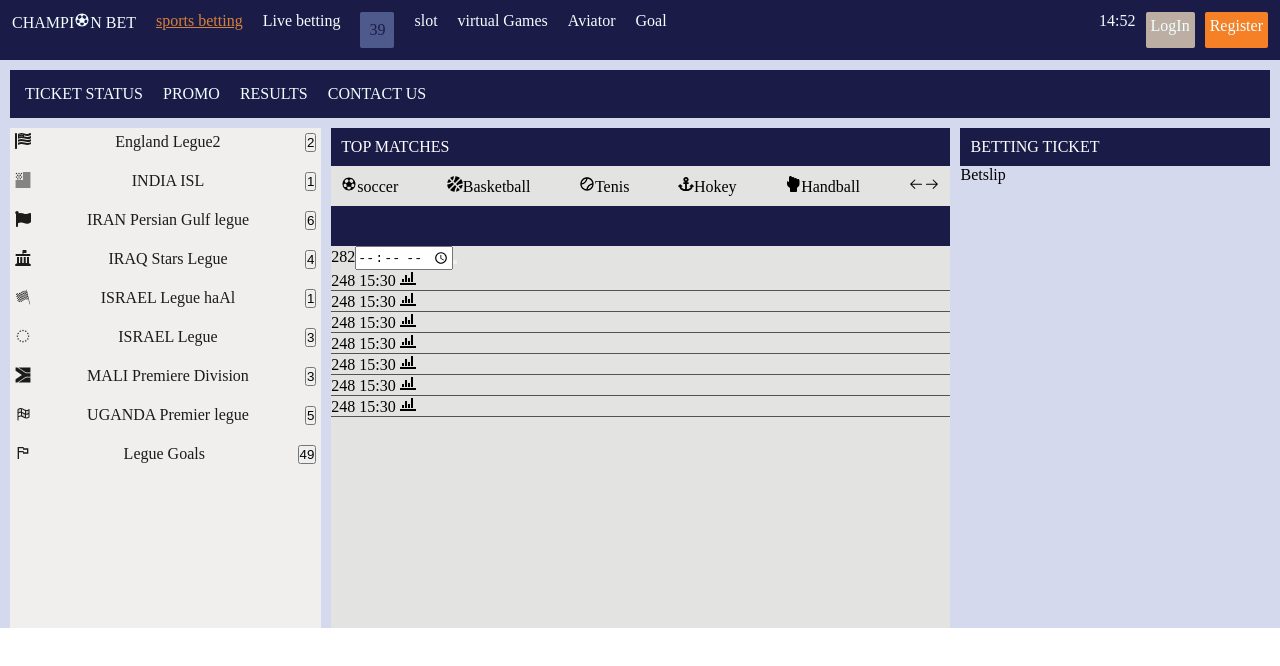
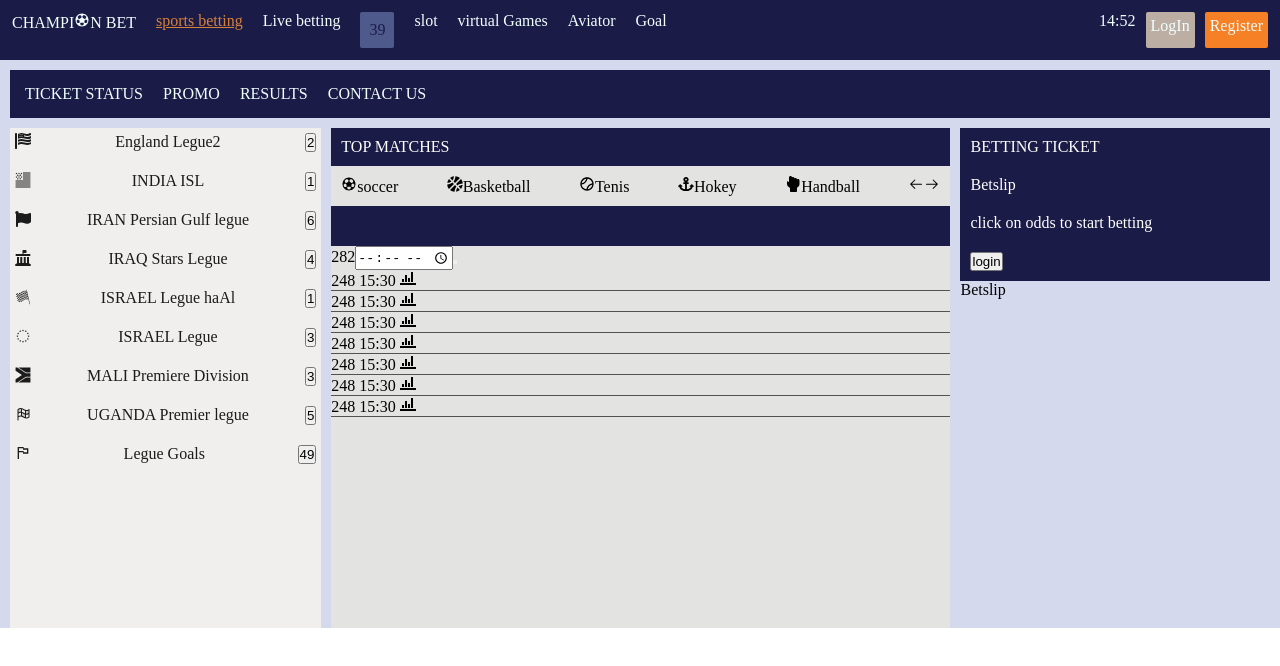
Before and after one commit to nawagirwacatherine/ONLINE-APP, a React (Vite) app in the folder online-app/: page / in a window 1280 px wide. Shown: the top 666 px of the page. Built offline with nearby package versions, Linux system fonts and the light colour scheme.

Commit message:
add divs to content 3

```diff
--- a/online-app/src/components/Content3.jsx
+++ b/online-app/src/components/Content3.jsx
@@ -5,6 +5,9 @@
 
     <div className="content3">
     <div className="betting-ticket">BETTING TICKET</div>
+    <div className="betting-ticket">  Betslip</div>
+    <div className="betting-ticket">click on odds to start betting</div>
+    <div className="betting-ticket"><button>login</button></div>
     Betslip
     </div>
 
```
